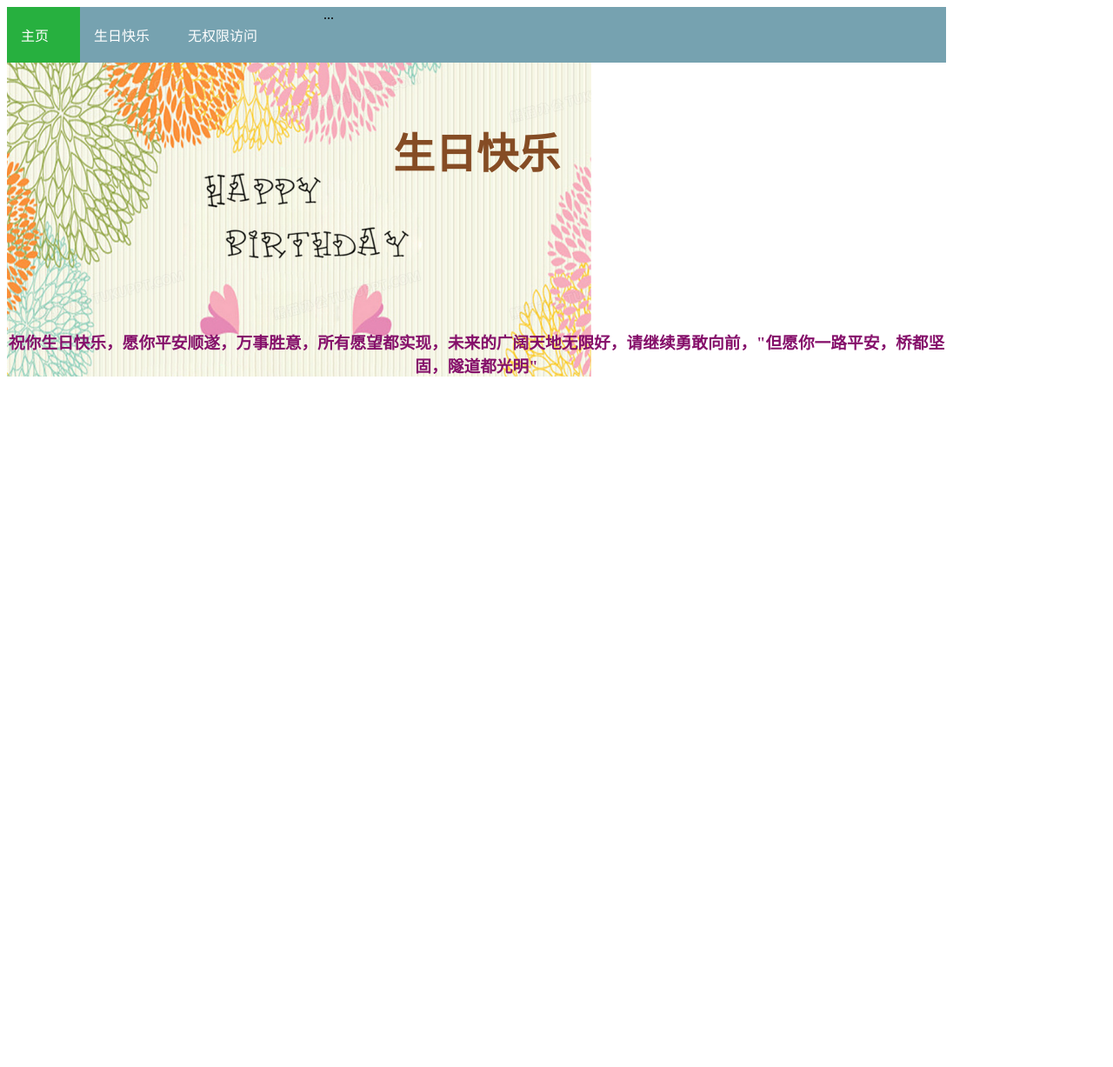
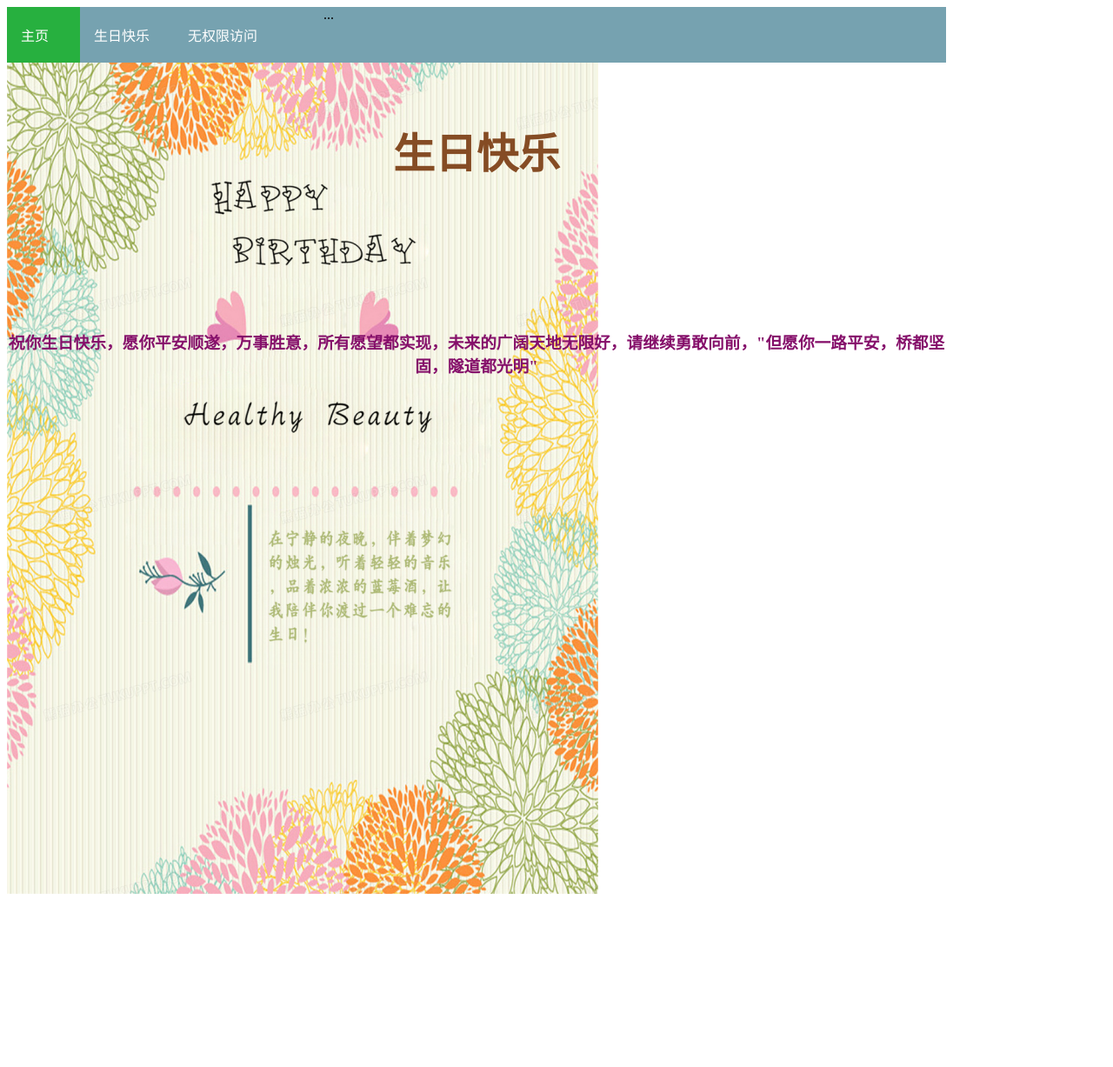
Before and after one commit to 3331674799/901Ceremony.github.io, a PHP site: page /link.html in a window 1280 px wide. Shown: the top 1227 px of the page at 87% size. Before the commit the page ends 433 px from the top, so only its background shows below. Run offline with PHP 8.4, Linux system fonts and the light colour scheme; some libraries are stand-ins or nearby versions.

Commit message:
Update style.css

```diff
--- a/style.css
+++ b/style.css
@@ -29,7 +29,7 @@ li a:hover:not(.active) {
     background-repeat: no-repeat;
     background-image: url("980.png");
     width: 1080px;
-    height: auto;
+    height: 2240px;
 
 }
 .pop h1{font-size: 300%;
```
